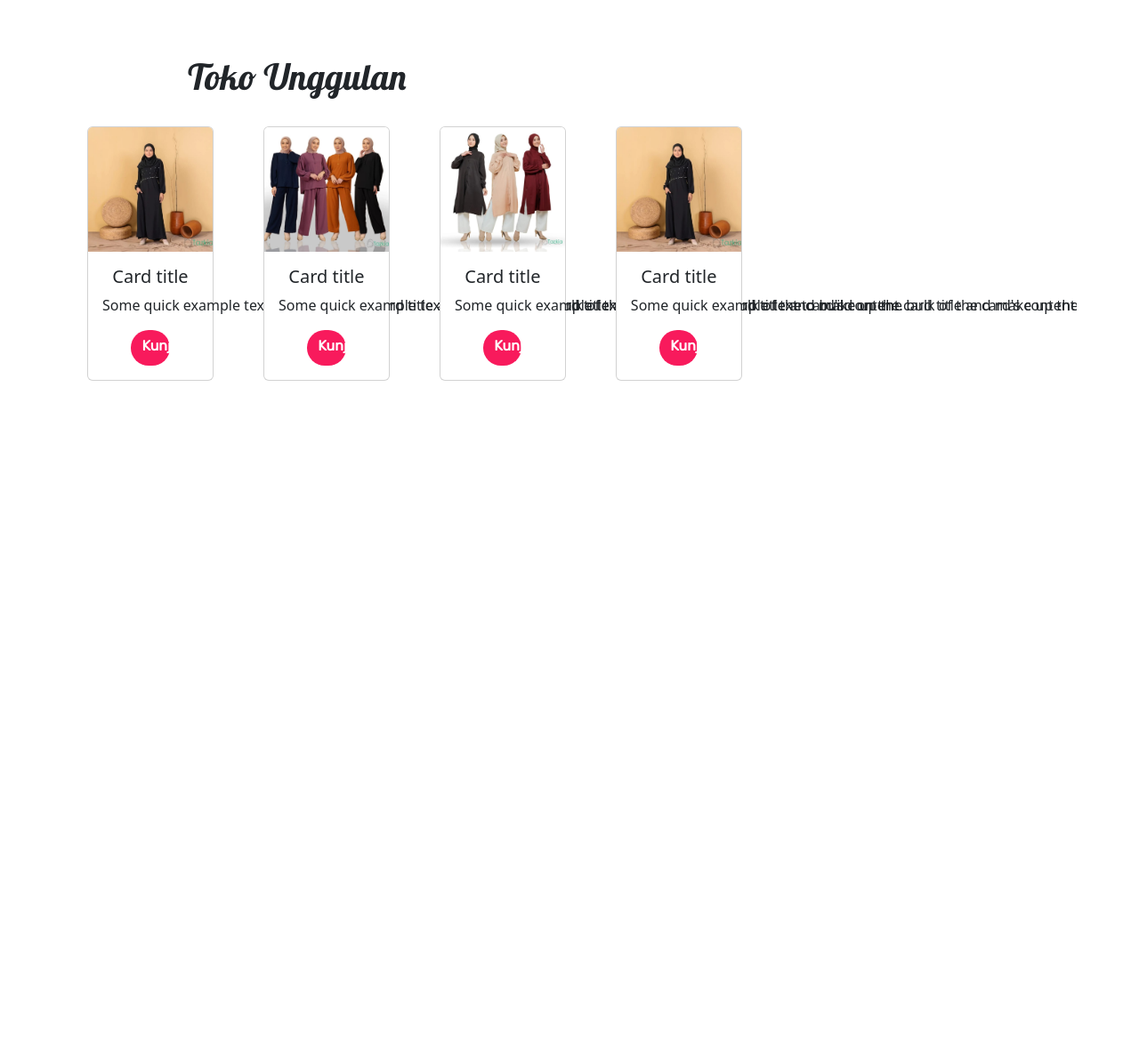
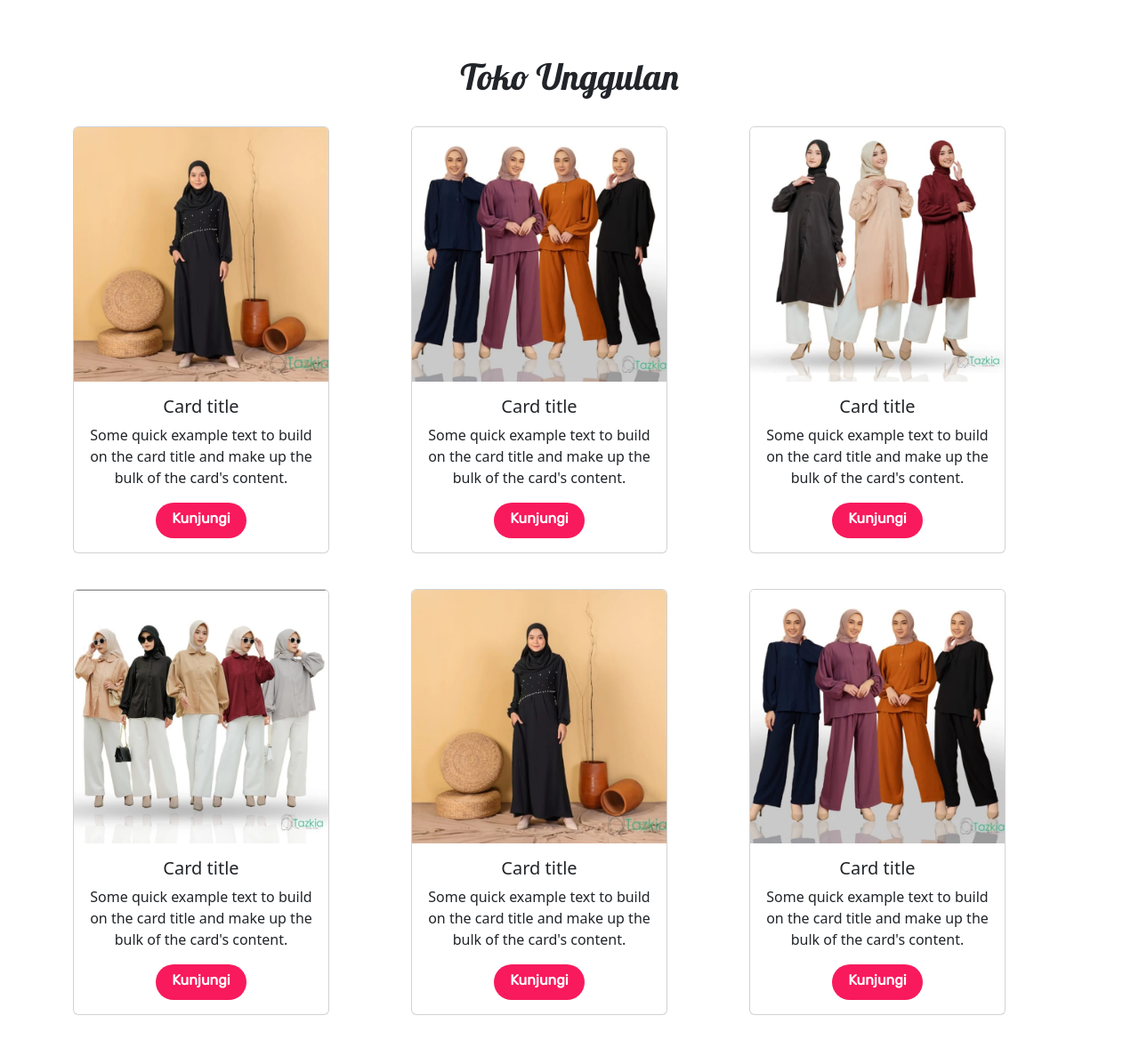
Before and after one commit to Smeagol03/tabrani, a plain HTML site: page index.html in a window 1280 px wide. Shown: the part 962-2140 px from the top of the page at 89% size. Before the commit the page ends 1422 px from the top, so only its background shows below. Drawn offline with nearby package versions, Linux system fonts and the light colour scheme.

Commit message:
batalkan eprubahan

```diff
--- a/index.html
+++ b/index.html
@@ -1,13 +1,11 @@
 <!doctype html>
 <html lang="ar">
-
   <head>
     <!-- Required meta tags -->
     <meta charset="utf-8">
     <meta name="viewport" content="width=device-width, initial-scale=1">
     <!-- Bootstrap CSS -->
-  <link rel="stylesheet" href="https://cdn.jsdelivr.net/npm/bootstrap@5.3.0-alpha3/dist/css/bootstrap.rtl.min.css"
-    integrity="sha384-T5m5WERuXcjgzF8DAb7tRkByEZQGcpraRTinjpywg37AO96WoYN9+hrhDVoM6CaT" crossorigin="anonymous">
+    <link rel="stylesheet" href="https://cdn.jsdelivr.net/npm/bootstrap@5.3.0-alpha3/dist/css/bootstrap.rtl.min.css" integrity="sha384-T5m5WERuXcjgzF8DAb7tRkByEZQGcpraRTinjpywg37AO96WoYN9+hrhDVoM6CaT" crossorigin="anonymous">
     <link rel="preconnect" href="https://fonts.googleapis.com">
     <link rel="preconnect" href="https://fonts.gstatic.com" crossorigin>
     <link href="https://fonts.googleapis.com/css2?family=Lobster&family=Rubik&display=swap" rel="stylesheet">
@@ -15,13 +13,11 @@
     <title>PERCOBAAN</title>
 
   </head>
-
   <body>
 
 <nav class="navbar navbar-expand-lg bg-body-tertiary fixed-top">
   <div class="container">
-      <button class="navbar-toggler" type="button" data-bs-toggle="collapse" data-bs-target="#navbarTogglerDemo01"
-        aria-controls="navbarTogglerDemo01" aria-expanded="false" aria-label="Toggle navigation">
+    <button class="navbar-toggler" type="button" data-bs-toggle="collapse" data-bs-target="#navbarTogglerDemo01" aria-controls="navbarTogglerDemo01" aria-expanded="false" aria-label="Toggle navigation">
       <span class="navbar-toggler-icon"></span>
     </button>
     <a class="navbar-brand" href="#">Tabrani</a>
@@ -69,14 +65,10 @@
       </div>
     </div>
   </div>
-
-    <div id="myCarousel" class="carousel slide" data-ride="carousel">
-      <div class="carousel-inner">
-        <div class="carousel-item active">
 <div class="container">
   <div class="row">
-              <div class="col-md-3">
-                <div class="card text-center">
+    <div class="col">
+      <div class="card text-center" style="width: 18rem;">
         <img src="poto/p1.jpeg" class="card-img-top" alt="...">
         <div class="card-body">
           <h5 class="card-title">Card title</h5>
@@ -85,8 +77,8 @@
         </div>
       </div>
     </div>
-              <div class="col-md-3">
-                <div class="card text-center">
+    <div class="col">
+      <div class="card text-center" style="width: 18rem;">
         <img src="poto/p2.jpeg" class="card-img-top" alt="...">
         <div class="card-body">
           <h5 class="card-title">Card title</h5>
@@ -95,8 +87,8 @@
         </div>
       </div>
     </div>
-              <div class="col-md-3">
-                <div class="card text-center">
+    <div class="col">
+      <div class="card text-center" style="width: 18rem;">
         <img src="poto/p3.jpeg" class="card-img-top" alt="...">
         <div class="card-body">
           <h5 class="card-title">Card title</h5>
@@ -105,9 +97,49 @@
         </div>
       </div>
     </div>
-              <div class="col-md-3">
-                <div class="card text-center">
+    <div class="col">
+      <div class="card text-center" style="width: 18rem;">
+        <img src="poto/p4.jpeg" class="card-img-top" alt="...">
+        <div class="card-body">
+          <h5 class="card-title">Card title</h5>
+          <p class="card-text">Some quick example text to build on the card title and make up the bulk of the card's content.</p>
+          <a href="#" class="btn btn-primary">Kunjungi</a>
+        </div>
+      </div>
+    </div>
+    <div class="col">
+      <div class="card text-center" style="width: 18rem;">
         <img src="poto/p1.jpeg" class="card-img-top" alt="...">
+        <div class="card-body">
+          <h5 class="card-title">Card title</h5>
+          <p class="card-text">Some quick example text to build on the card title and make up the bulk of the card's content.</p>
+          <a href="#" class="btn btn-primary">Kunjungi</a>
+        </div>
+      </div>
+    </div>
+    <div class="col">
+      <div class="card text-center" style="width: 18rem;">
+        <img src="poto/p2.jpeg" class="card-img-top" alt="...">
+        <div class="card-body">
+          <h5 class="card-title">Card title</h5>
+          <p class="card-text">Some quick example text to build on the card title and make up the bulk of the card's content.</p>
+          <a href="#" class="btn btn-primary">Kunjungi</a>
+        </div>
+      </div>
+    </div>
+    <div class="col">
+      <div class="card text-center" style="width: 18rem;">
+        <img src="poto/p3.jpeg" class="card-img-top" alt="...">
+        <div class="card-body">
+          <h5 class="card-title">Card title</h5>
+          <p class="card-text">Some quick example text to build on the card title and make up the bulk of the card's content.</p>
+          <a href="#" class="btn btn-primary">Kunjungi</a>
+        </div>
+      </div>
+    </div>
+    <div class="col">
+      <div class="card text-center" style="width: 18rem;">
+        <img src="poto/p4.jpeg" class="card-img-top" alt="...">
         <div class="card-body">
           <h5 class="card-title">Card title</h5>
           <p class="card-text">Some quick example text to build on the card title and make up the bulk of the card's content.</p>
@@ -117,15 +149,9 @@
     </div>
   </div>
 </div>
-        </div>
-      </div>
-    </div>
+
 </section>
 
-
-  <script src="https://cdn.jsdelivr.net/npm/bootstrap@5.3.0-alpha3/dist/js/bootstrap.bundle.min.js"
-    integrity="sha384-ENjdO4Dr2bkBIFxQpeoTz1HIcje39Wm4jDKdf19U8gI4ddQ3GYNS7NTKfAdVQSZe"
-    crossorigin="anonymous"></script>
+    <script src="https://cdn.jsdelivr.net/npm/bootstrap@5.3.0-alpha3/dist/js/bootstrap.bundle.min.js" integrity="sha384-ENjdO4Dr2bkBIFxQpeoTz1HIcje39Wm4jDKdf19U8gI4ddQ3GYNS7NTKfAdVQSZe" crossorigin="anonymous"></script>
   </body>
-
 </html>
--- a/style.css
+++ b/style.css
@@ -52,14 +52,6 @@
 	font-family: 'Lobster', cursive;
 }
 
-.container {
-	display: grid;
-	grid-template-columns: repeat(4, 1fr);
-	overflow: auto;
-	white-space: nowrap;
-  }
-
-  .card {
-	flex-basis: 18rem;
-	margin: 0 1rem;
-  }
+.col {
+	margin-bottom: 40px;
+}
```
Lines whose indentation alone changed are shown as unchanged.
